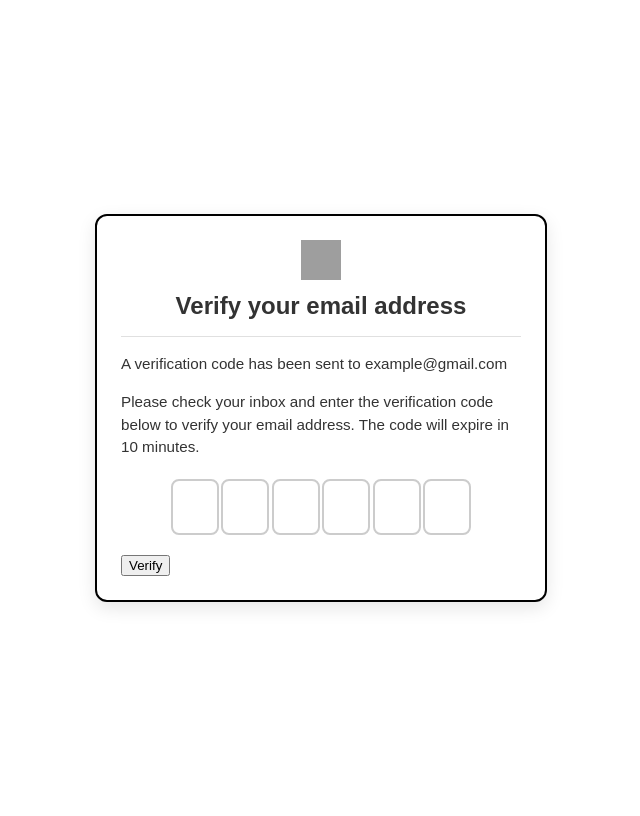
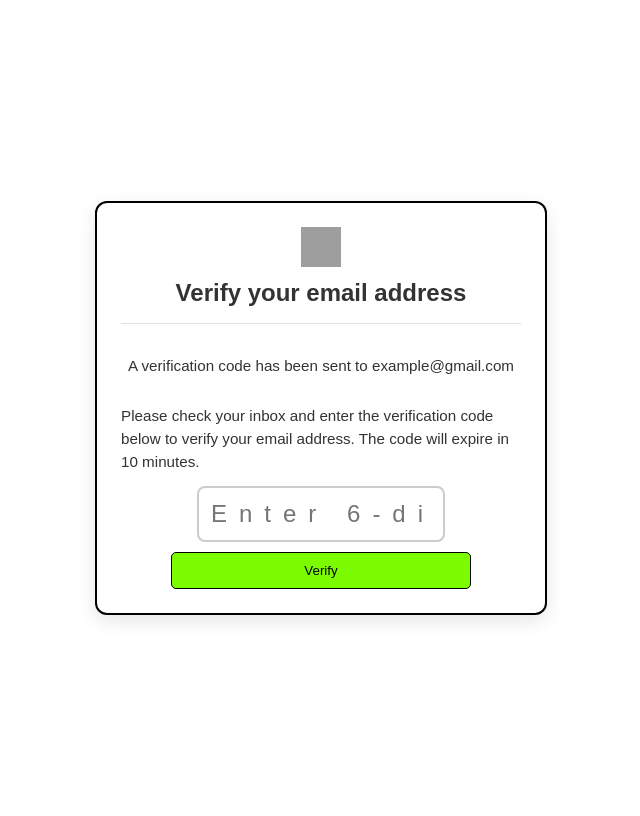
Before and after one commit to maib202030/CIS444Project, a PHP site: page /html/verification.html in a window 1280 px wide. Shown: the whole page, without its empty margins (319-959 px from the left). Run offline with PHP 8.4, Linux system fonts and the light colour scheme; grey boxes are pictures that could not be loaded.

Commit message:
Verification code minor fixes

```diff
--- a/css/verification.css
+++ b/css/verification.css
@@ -46,22 +46,29 @@ body {
   margin: 16px 0;
 }
 
+.verification-content {
+  display: flex;
+  flex-direction: column;
+  align-items: center;
+  justify-content: center;
+}
+
 .verification-content p {
   font-size: 0.95rem;
   line-height: 1.5;
   margin-bottom: 12px;
 }
 
-.verification-content div:last-child p {
-  margin-bottom: 0;
+#verification-code {
+  width: 220px;
+  padding: 12px;
+  font-size: 1.5rem;
+  text-align: center;
+  letter-spacing: 12px;
+  border: 2px solid #ccc;
+  border-radius: 8px;
 }
 
-.verification-code {
-  display: flex;
-  justify-content: space-between;
-  max-width: 300px;
-  margin: 20px auto;
-}
 .code-input {
   width: 40px;
   height: 50px;
@@ -70,3 +77,14 @@ body {
   border: 2px solid #ccc;
   border-radius: 8px;
 }
+
+.verify-button {
+  width: 300px;
+  margin-top: 10px;
+  padding: 10px;
+  background-color: lawngreen;
+  border: 1px solid black;
+  border-radius: 5px;
+  font: bold;
+  cursor: pointer;
+}
--- a/html/verification.html
+++ b/html/verification.html
@@ -23,12 +23,12 @@
           </p>
         </div>
         <div class="verification-code">
-          <input type="text" maxlength="1" class="code-input" />
-          <input type="text" maxlength="1" class="code-input" />
-          <input type="text" maxlength="1" class="code-input" />
-          <input type="text" maxlength="1" class="code-input" />
-          <input type="text" maxlength="1" class="code-input" />
-          <input type="text" maxlength="1" class="code-input" />
+          <input
+            type="text"
+            id="verification-code"
+            maxlength="6"
+            placeholder="Enter 6-digit code"
+          />
         </div>
 
         <div class="verify-button-container">
```
Also changed, not shown: javascript/verification-script.js (added).
